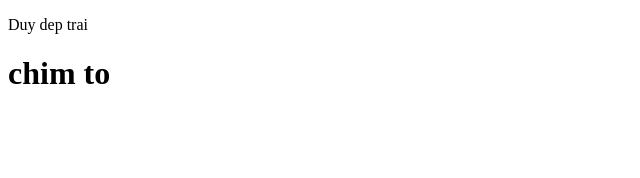
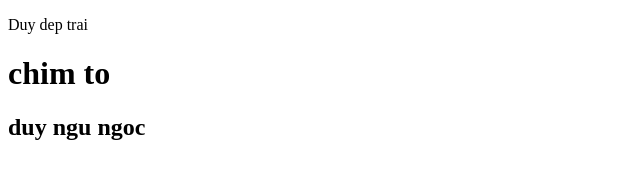
Before and after one commit to lightraptor/Profile_web_git, a plain HTML site: page index.html in a window 1280 px wide. Shown: the whole page, without its empty margins (0-640 px from the left). Drawn offline with Linux system fonts and the light colour scheme.

Commit message:
chinh sua code lan 2

```diff
--- a/index.html
+++ b/index.html
@@ -6,5 +6,6 @@
     <body>
         <p>Duy dep trai</p>
         <h1> chim to </h1>
+        <h2> duy ngu ngoc </h2>
     </body>
 </html>
```
